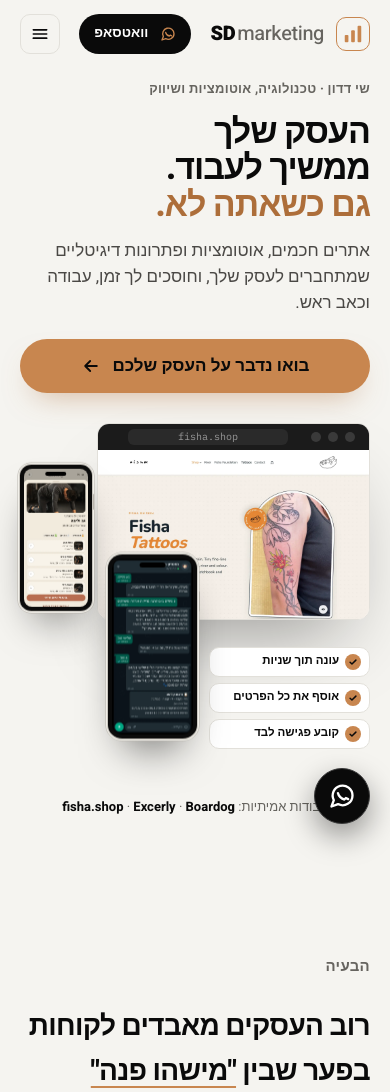
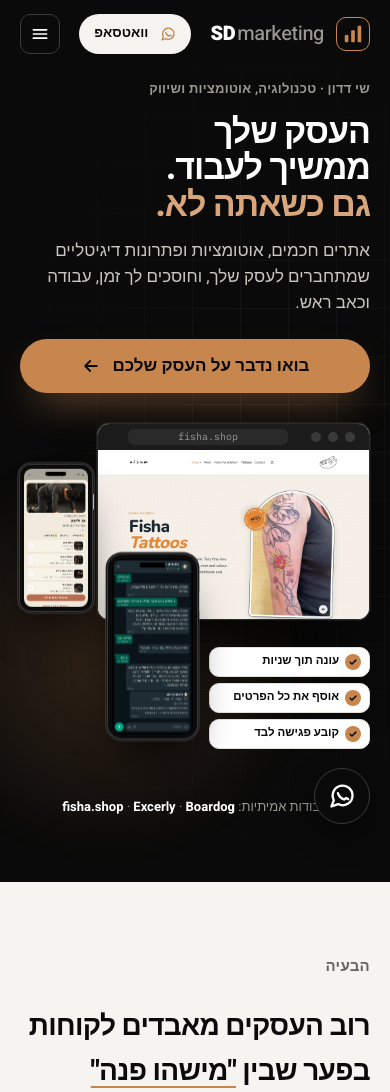
Before and after one commit to shaydadon/sdmarketing, a PHP site: page /index.php in a window 390 px wide. Shown: the top 1092 px of the page. Run offline with PHP 8.4, Linux system fonts and the light colour scheme; some web fonts are replaced.

Commit message:
v9: dark home hero, staged like a studio shot.
Ink background with the site's grid texture and a warm terracotta light behind
the devices, white headline with the light terracotta second line, deeper
device shadows. The header and mobile menu return to the site-wide dark, so
navigation looks the same on every page.

Co-Authored-By: Claude Opus 5.5 <noreply@anthropic.com>
Claude-Session: https://claude.ai/code/session_014zuAcs1zaquws76TnR3NXN

```diff
--- a/assets/css/style.css
+++ b/assets/css/style.css
@@ -943,12 +943,6 @@ footer .logo small{color:#9A9893}
 :root{--accent-big:#AD6E3A}   /* large terracotta text on paper (3.7:1) */
 
 /* Light header on the home page, to sit on the light hero */
-.page-index .topbar{background:var(--paper);color:var(--ink)}
-.page-index .topbar.is-scrolled{box-shadow:0 1px 0 var(--line)}
-.page-index .topbar .logo,.page-index .topbar .menu a{color:var(--ink)}
-.page-index .topbar .logo small{color:var(--mute)}
-.page-index .topbar .btn-acc{background:var(--ink);color:#fff}
-.page-index .nav-toggle{color:var(--ink);border-color:var(--line)}
 
 /* Hero */
 .h3ro{padding:40px 0 120px;overflow:hidden}
@@ -1131,10 +1125,6 @@ h1,h2,h3{text-wrap:balance}
 }
 
 /* Home: the mobile menu sits on the light header, so it takes ink text and light dividers */
-.page-index .mobile-nav:not([hidden]){border-top-color:var(--line)}
-.page-index .mobile-nav a{color:var(--ink);border-bottom-color:var(--line)}
-.page-index .mobile-nav a[aria-current="page"]{color:var(--accent-big)}
-.page-index .mobile-nav a svg{color:var(--accent)}
 /* Closing CTA on mobile: no decorative ring behind the heading and text */
 
 /* ================= v6 ================= */
@@ -1148,7 +1138,6 @@ h1,h2,h3{text-wrap:balance}
 .mobile-nav li a[aria-current="page"] svg{margin-inline-start:auto}
 .mobile-nav .mn-cta{display:flex;width:100%;justify-content:center;margin-top:18px;height:56px}
 .mobile-nav .mn-cta svg{color:var(--accent)}
-.page-index .mobile-nav .mn-cta{background:var(--ink);color:#fff}
 @keyframes mn-in{from{opacity:0;transform:translateY(8px)}to{opacity:1;transform:none}}
 .mobile-nav:not([hidden]) li,.mobile-nav:not([hidden]) .mn-cta{animation:mn-in .45s cubic-bezier(.2,.7,.2,1) both}
 .mobile-nav li:nth-child(2){animation-delay:.04s}.mobile-nav li:nth-child(3){animation-delay:.08s}.mobile-nav li:nth-child(4){animation-delay:.12s}.mobile-nav li:nth-child(5){animation-delay:.16s}
@@ -1170,3 +1159,27 @@ h1,h2,h3{text-wrap:balance}
 .f-bot nav a{display:inline-block;padding-block:5px}
 .consent .box{width:24px;height:24px}
 .consent input{width:24px;height:24px}
+
+/* ================= v9: dark home hero, staged like a studio shot ================= */
+.h3ro{background:var(--ink);color:#fff;position:relative;isolation:isolate}
+.h3ro::before{content:"";position:absolute;inset:0;z-index:-1;pointer-events:none;background-image:linear-gradient(#ffffff0b 1px,transparent 1px),linear-gradient(90deg,#ffffff0b 1px,transparent 1px);background-size:80px 80px;mask-image:radial-gradient(ellipse at 70% 45%,#000 15%,transparent 72%)}
+/* warm terracotta light behind the devices */
+.h3ro::after{content:"";position:absolute;z-index:-1;pointer-events:none;width:760px;height:760px;left:-140px;top:50%;transform:translateY(-50%);background:radial-gradient(circle,color-mix(in srgb,var(--accent) 22%,transparent),transparent 62%);filter:blur(12px)}
+.h3ro .eyebrow{color:var(--mute-d)}
+.h3ro h1{color:#fff}
+.h3ro h1 .l2{color:var(--accent-2)}
+.h3ro .lead{color:#c9c6bf}
+.h3ro .offer{color:var(--mute-d)}
+.btn-main{box-shadow:0 18px 40px -16px color-mix(in srgb,var(--accent) 70%,transparent)}
+.btn-main:hover{box-shadow:0 22px 48px -16px color-mix(in srgb,var(--accent) 85%,transparent)}
+/* devices float above the dark stage */
+.h3-art .h3-b{border-color:#2a2a2a;box-shadow:0 50px 90px -30px #000,0 0 0 1px #ffffff12}
+.h3-art .device{box-shadow:0 0 0 1.5px #3a3a3a,0 0 0 3px #1c1c1c,0 0 0 4px #4a4a4a,0 50px 80px -24px #000,0 16px 30px -12px #000c}
+.h3-why li{box-shadow:0 18px 40px -18px #000}
+.h3-cap,.h3-art .h3-cap{color:var(--mute-d)}
+.h3-cap b{color:#fff}
+@media (max-width:800px){
+  .h3ro::after{width:460px;height:460px;left:-120px;top:72%}
+  .h3ro::before{background-size:48px 48px}
+  .h3-art .device{box-shadow:0 0 0 1px #3a3a3a,0 0 0 2px #1c1c1c,0 0 0 2.5px #4a4a4a,0 28px 48px -18px #000}
+}
--- a/includes/header.php
+++ b/includes/header.php
@@ -38,7 +38,7 @@ function logo_mark(): string
   <link rel="preconnect" href="https://fonts.googleapis.com">
   <link rel="preconnect" href="https://fonts.gstatic.com" crossorigin>
   <link href="https://fonts.googleapis.com/css2?family=Heebo:wght@400;500;700;800;900&family=IBM+Plex+Sans+Hebrew:wght@400;500;600;700&family=IBM+Plex+Mono:wght@400;500;600&display=swap" rel="stylesheet">
-  <link rel="stylesheet" href="assets/css/style.css?v=80">
+  <link rel="stylesheet" href="assets/css/style.css?v=90">
 </head>
 <body class="page-<?= e($page_id) ?>">
 <?php require __DIR__ . '/icons.php'; ?>
```
